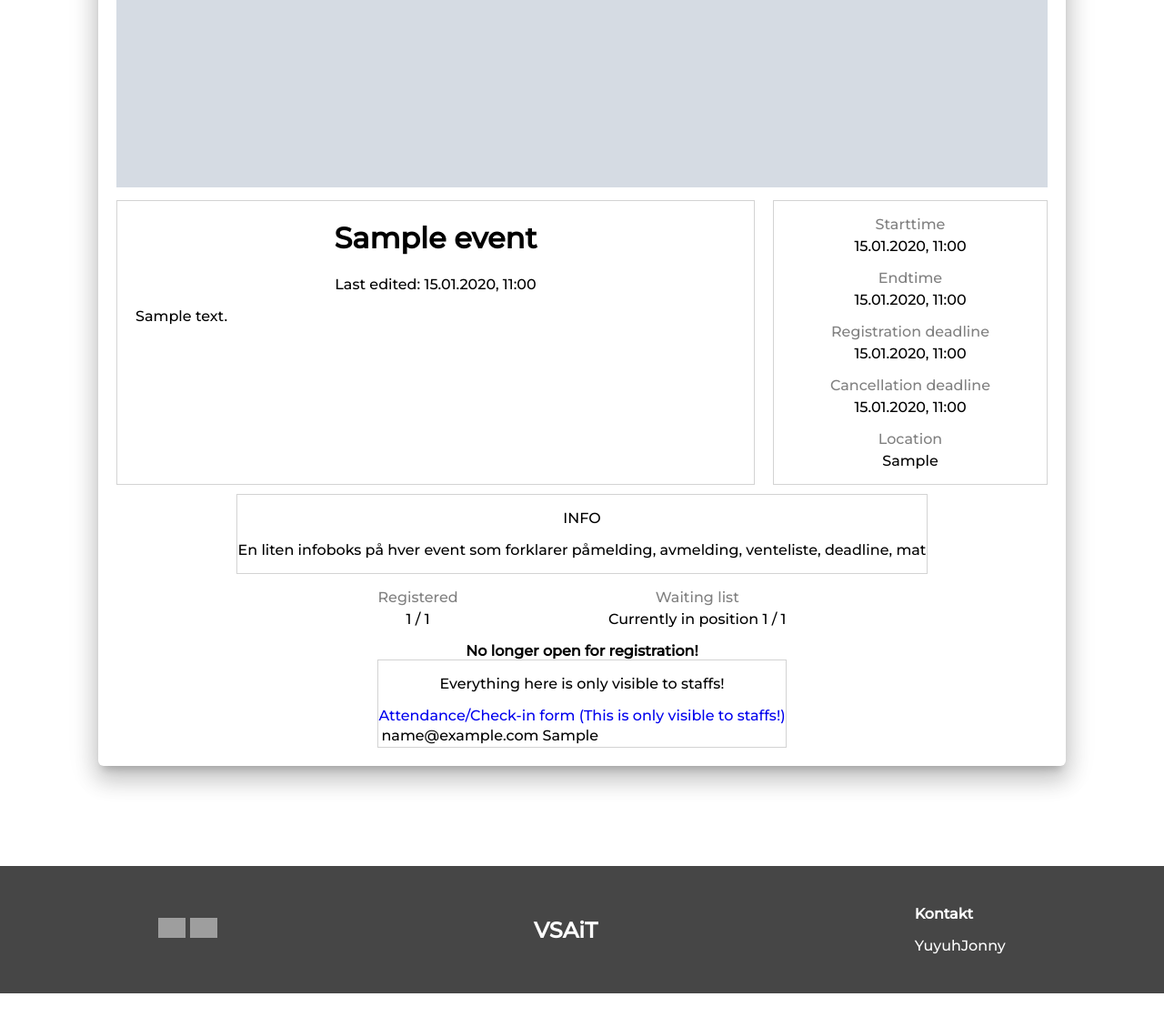
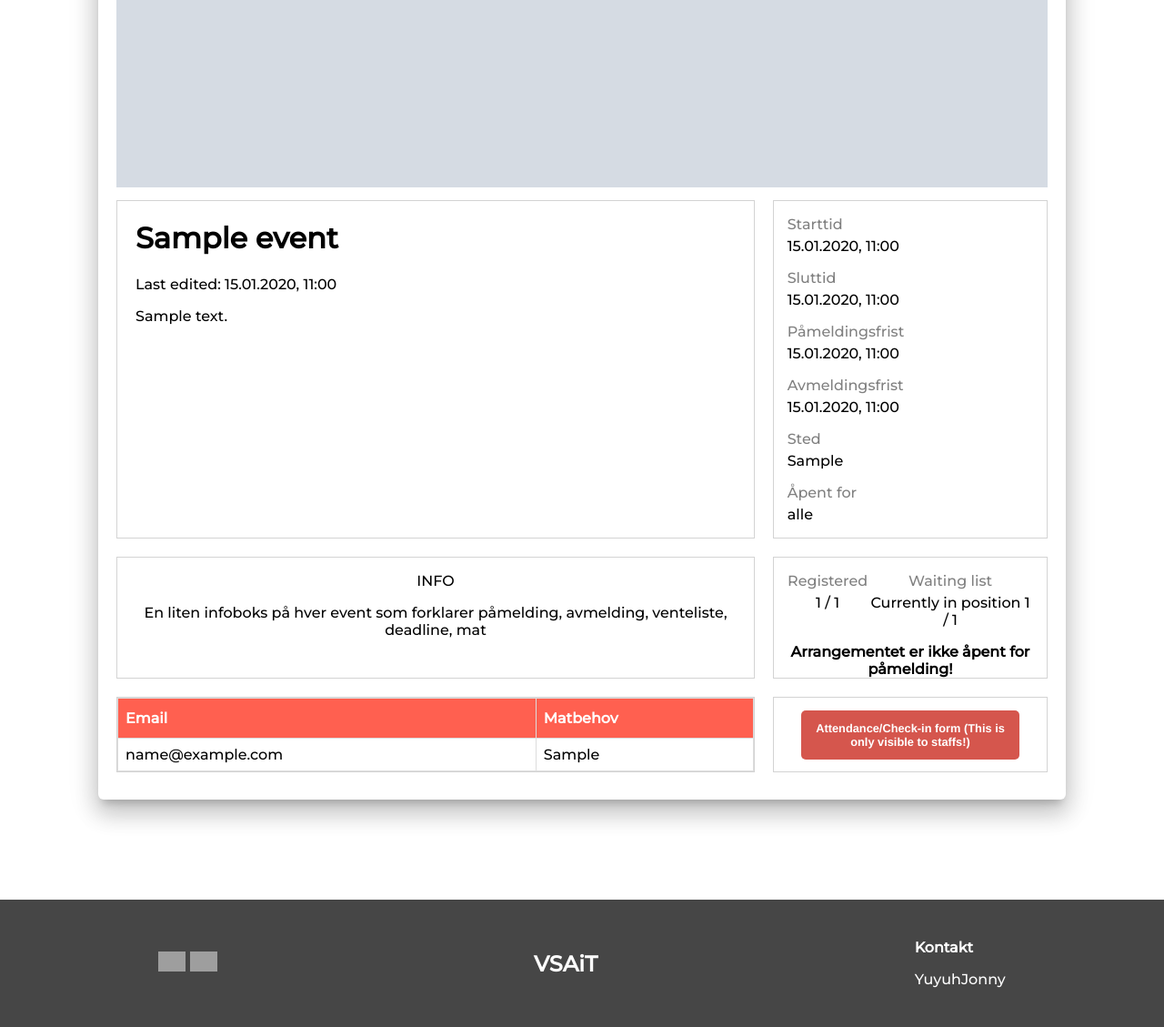
Before and after one commit to uyth/vsait-medlemsside, a Django app: page /events/1/ in a window 1280 px wide. Shown: the part 1002-2131 px from the top of the page at 91% size. Before the commit the page ends 2094 px from the top, so only its background shows below. Run offline with Django 3.2, Linux system fonts and the light colour scheme; a user stored in the database is signed in; tables that the repository leaves empty hold one stand-in row (values such as "Sample post"); grey boxes marked "Sample" are stand-in pictures; some libraries are stand-ins or nearby versions; grey boxes are pictures that could not be loaded.

Commit message:
#37 #38 #40 Worked on events page, translating, alertpopup and design revamped

```diff
--- /dev/null
+++ b/events/static/events/detail.js
@@ -0,0 +1,65 @@
+$(document).ready(() => {
+	console.log('detail.js loaded');
+	// registration form
+	const submit = $(".btn").get(0);
+	$(submit).on('click', function(e){
+		e.preventDefault();
+		const form = $($(this).parents('form').get(0));
+		const alertInfo = getInfo(this.id);
+		Swal.fire({
+			title: alertInfo.title,
+			text: alertInfo.text,
+			icon: alertInfo.icon,
+			showCancelButton: true,
+			confirmButtonColor: '#3085d6',
+			cancelButtonColor: '#d33',
+			confirmButtonText: alertInfo.confirmButtonText,
+		}).then((result) => {
+			if (result.isConfirmed) {
+				// Add event_id
+				form.append(`<input type="hidden" name="event_id" value="${this.value}"/>`);
+				Swal.fire({
+					title: alertInfo.s_title,
+					text: alertInfo.s_text,
+					icon: 'success',
+					timer: 1500,
+					showCancelButton: false,
+					showConfirmButton: false,
+				}).then(function() {
+					form.submit();
+				})
+			}
+		})
+	})
+});
+
+const getInfo = function(id) {
+	console.log(id)
+	const info = {}
+	if (id === "register") {
+		info.title = "Are you sure?";
+		info.text = "You will be registering to this event!";
+		info.icon = 'warning';
+		info.confirmButtonText = 'Yes, register me!';
+		// success
+		info.s_title = 'Registered!';
+		info.s_text = 'You have been successfully registered to this event!';
+	} else if (id === "cancel_registration") {
+		info.title = "Are you sure?";
+		info.text = "You will be cancelling your registration to this event!";
+		info.icon = 'warning';
+		info.confirmButtonText = 'Yes, cancel the registration!';
+		// success
+		info.s_title = 'Cancelled registration!';
+		info.s_text = 'You have successfully cancelled your registration to this event!';
+	} else if (id === "cancel_waiting") {
+		info.title = "Are you sure?";
+		info.text = "You will be cancelling your waiting_list position to this event!";
+		info.icon = 'warning';
+		info.confirmButtonText = 'Yes, cancel your registration!';
+		// success
+		info.s_title = 'Cancelled waiting list registration!';
+		info.s_text = 'You have successfully cancelled your waiting_list registration to this event!';
+	}
+	return info
+}
--- a/events/static/events/style.css
+++ b/events/static/events/style.css
@@ -35,10 +35,26 @@ div.flexbox > div.box2 {
 }
 div.flexbox div.info {
 	text-align: left;
+	/* padding: 0 20px; */
+}
+/* INFO */
+.flexbox.info {
+
+}
+.flexbox.info > .box1 {
 	padding: 0 20px;
+	box-sizing: border-box;
 }
+.flexbox.info > .box1 > h1,
+.flexbox.info > .box1 > p {
+	text-align: left;
+}
+
 /* OPPMØTE */
 div.oppmote {
+	text-align: left;
+	width: auto;
+	padding: 0 15px;
 }
 /* LABEL */
 p.label {
@@ -50,7 +66,11 @@ p.label + p {
 	margin-top: 5px;
 }
 /* PÅMELDING */
-div.paamelding {
+div.paamelding_info {
+	display: flex;
+	justify-content: space-around;
+	width: 90%;
+	margin: 0 auto;
 }
 div.paamelding > div.box3 {
 	display: flex;
@@ -58,3 +78,55 @@ div.paamelding > div.box3 {
 	width: 60%;
 	margin: 0 auto;
 }
+
+/* STAFF ONLY VIEW */
+.staffs {
+
+}
+.staffs > .box2 {
+	display: flex;
+	justify-content: center;
+	align-items: center;
+}
+.staffs > .box1 table {
+	border-collapse: collapse;
+	width: 100%;
+}
+
+.staffs > .box1 table td,
+.staffs > .box1 table th {
+	border: 1px solid #ddd;
+	padding: 8px;
+}
+.staffs > .box1 table th {
+	padding-top: 12px;
+	padding-bottom: 12px;
+	text-align: left;
+	background-color: #FF6050;
+	color: white;
+}
+
+/* CHECKIN */
+.checkin {
+	width: 100%;
+	border: 1px solid lightgray;
+	margin-top: 10px;
+	padding: 20px;
+	box-sizing: border-box;
+}
+.checkin > form {
+	width: 100%;
+	display: flex;
+	flex-direction: column;
+}
+.checkin > form > label {
+	text-align: left;
+	margin-bottom: 10px;
+}
+.checkin > form > input[type="submit"] {
+	width: 100%;
+}
+.checkin > form > input#email {
+	width: 100%;
+	box-sizing: border-box;
+}
--- a/events/templates/events/detail.html
+++ b/events/templates/events/detail.html
@@ -7,6 +7,10 @@
 		<link rel="stylesheet" type="text/css" href="{% static 'home/style.css' %}">
 		<link rel="stylesheet" type="text/css" href="{% static 'events/style.css' %}">
 		<link href="https://fonts.googleapis.com/css2?family=Montserrat:wght@500&display=swap" rel="stylesheet">
+		<script src="https://cdn.jsdelivr.net/npm/sweetalert2@10"></script>
+		<script type="text/javascript" src="/static/admin/js/vendor/jquery/jquery.min.js"></script>
+		<script type="text/javascript" src="{% static 'events/detail.js' %}"></script>
+
 	</head>
 	<body>
 		<div class="wrapper">
@@ -23,7 +27,7 @@
 					<div class="bilde">
 						<img src="{{ event.image.url }}" alt="event image"></img>
 					</div>
-					<div class="flexbox">
+					<div class="flexbox info">
 						<div class="box1">
 							<h1>{{ event.title }}</h1>
 							<p><span class="label">Last edited:</span> {{ event.last_edited | date:'d.m.Y, H:i'}}</p>
@@ -33,27 +37,30 @@
 						</div>
 						<div class="box2">
 							<div class="oppmote">
-								<p class="label">Starttime</p>
+								<p class="label">Starttid</p>
 								<p>{{ event.startTime | date:'d.m.Y, H:i'}}</p>
-								<p class="label">Endtime</p>
+								<p class="label">Sluttid</p>
 								<p>{{ event.endTime | date:'d.m.Y, H:i'}}</p>
-								<p class="label">Registration deadline</p>
+								<p class="label">Påmeldingsfrist</p>
 								<p>{{ event.registrationDeadline | date:'d.m.Y, H:i'}}</p>
-								<p class="label">Cancellation deadline</p>
+								<p class="label">Avmeldingsfrist</p>
 								<p>{{ event.cancellationDeadline | date:'d.m.Y, H:i'}}</p>
-								<p class="label">Location</p>
+								<p class="label">Sted</p>
 								<p>{{ event.location }}</p>
+								<p class="label">Åpent for</p>
+								<p>{{ event.event_type }}</p>
 							</div>
 						</div>
 					</div>
 					<div class="flexbox">
+						<div class="box1">
 							<div>
 								<p>INFO</p>
 								<p>En liten infoboks på hver event som forklarer påmelding, avmelding, venteliste, deadline, mat</p>
 							</div>
 						</div>
-					<div class="paamelding">
-						<div class="box3">
+						<div class="box2">
+							<div class="paamelding_info">
 								<div>
 									<p class="label">Registered</p>
 									<p>{{ event.number_of_registrations }} / {{ event.display_max_people }}</p>
@@ -65,28 +72,36 @@
 								</div>
 								{% endif %}
 							</div>
+							<div class="paamelding">
 								{% if can_register %}
 									{% if user.is_authenticated %}
 									<form action="/events/register/{{event.pk}}" method="POST">
 										{% csrf_token %}
 										{% if is_registered %}
 											{% if can_cancel %}
-										<button type="submit" name="event_id" value="{{object.id}}" class="btn inverse">Already Registered, click again to cancel.</button>
+												<button type="submit" id="cancel_registration" name="event_id" value="{{object.id}}" class="btn inverse">Påmeldt, trykk her for å avmelde.</button>
 											{% else %}
-										<strong>No longer open for cancellation!</strong>
+												<strong>Arrangementet er ikke lenger for avmelding!</strong>
 											{% endif %}
 										{% elif is_waiting %}
-									<button type="submit" name="event_id" value="{{object.id}}" class="btn inverse">In waiting list, click again to cancel.</button>
+											<button type="submit" id="cancel_waiting" name="event_id" value="{{object.id}}" class="btn inverse">I venteliste, trykk her for å avmelde.</button>
 										{% else %}
-									<button type="submit" name="event_id" value="{{object.id}}" class="btn">Click to register!</button>
+											{% if user.has_membership_boolean or user.pending_membership %}
+												<button type="submit" id="register" name="event_id" value="{{object.id}}" class="btn">Meld deg på!</button>
+											{% else %}
+												<strong>Dette arrangementet er kun åpen for medlemer</strong>
+												<p>Vennligst les om og betal for medlemskap her: <a href="/info">betalingsinfo</a></p>
+											{% endif %}
 										{% endif %}
 									  </form>
 									{% else %}
-								<a class="btn" href="{% url 'home:index' %}?next={{ request.path|urlencode }}">Log in to register this event!</a><br>
+										<a class="btn" href="{% url 'home:index' %}?next={{ request.path|urlencode }}">Du må være pålogget for å melde deg på arrangementet!</a><br>
 									{% endif %}
 								{% else %}
-							<strong>No longer open for registration!</strong>
+									<strong>Arrangementet er ikke åpent for påmelding!</strong>
 								{% endif %}
+							</div>
+						</div>
 					</div>
 					{% if messages %}
 						{% for message in messages %}
@@ -95,12 +110,14 @@
 					{% endif %}
 					{% if error_message %}<p><strong>{{ error_message }}</strong></p>{% endif %}
 					{% if user.is_staff %}
-						<div class="flexbox">
-							<div>
-								<p>Everything here is only visible to staffs!</p>
-								<a href="{{ event.secret_url }}/">Attendance/Check-in form (This is only visible to staffs!)</a>
+						<div class="flexbox staffs">
+							<div class="box1">
 								<div>
 									<table style="text-align: left;">
+										<tr>
+											<th>Email</th>
+											<th>Matbehov</th>
+										</tr>
 										{% for users in food_needs_information %}
 											<tr>
 												<td>{{ users.email }}</td>
@@ -108,6 +125,11 @@
 											</tr>
 										{% endfor %}
 									</table>
+								</div>
+							</div>
+							<div class="box2">
+								<div>
+									<a class="btn" href="{{ event.secret_url }}/">Attendance/Check-in form (This is only visible to staffs!)</a>
 								</div>
 							</div>
 						</div>
--- a/events/templates/events/index.html
+++ b/events/templates/events/index.html
@@ -29,6 +29,7 @@
 								<div class="event {{ event.is_upcoming | yesno:"upcoming,old" }}">
 									<div class="bilde">
 										<h2>{{ event.title }}</h2>
+										<h2 class="type" style="bottom: 70px">{{ event.location }}</h2>
 										<h2 class="type" style="bottom: 35px">{{ event.startTime | date:'l d.m.Y' }}</h2>
 										<h2 class="type">{% if event.event_type == 'medlem' %}Membership required{% else %}Open for all{% endif %}</h2>
 										<img src="{{ event.image.url }}"/>
--- a/events/views.py
+++ b/events/views.py
@@ -41,20 +41,24 @@ class DetailView(generic.DetailView):
 def EventRegistration(request, pk):
     event = get_object_or_404(Event, id=request.POST.get('event_id'))
     # Does nothing if event startTime has passed
+    print(event.event_type, request.user.has_membership_boolean(), request.user.pending_membership)
     if event.is_upcoming():
         # Event type is member and user is not member, then skip, else go through as normal
-        print(event.event_type, request.user.has_membership())
-        if event.event_type == "medlem" and not request.user.has_membership() and not request.user.pending_membership:
+        if event.event_type == "medlem" and not request.user.has_membership_boolean() and not request.user.pending_membership:
             messages.error(request, 'Membership is required to register this event!')
             pass
         elif event.registrations.filter(id=request.user.id).exists() and event.ontime_for_cancellation_deadline():
+            print("remove")
             event.registrations.remove(request.user) # Check if user is registered, remove if true
         elif not event.is_full() and event.ontime_for_registration_deadline():
+            print("add")
             event.registrations.add(request.user) # Check for fullness, if not full adds user to registrations
         elif event.waiting_list.filter(id=request.user.id).exists():
+            print("remove2")
             event.waiting_list.remove(request.user) # If user already in waiting list, remove
         else:
             print(event.is_full(), event.ontime_for_registration_deadline())
+            print("add2")
             event.waiting_list.add(request.user) # If user is not in waiting list nor in registration, add to waiting list
         update_waiting_list(event)
     return HttpResponseRedirect(reverse('events:detail', args=[str(pk)]))
--- a/home/templates/home/index.html
+++ b/home/templates/home/index.html
@@ -73,6 +73,7 @@
 								<div class="event">
 									<div class="bilde">
 										<h2>{{ event.title }}</h2>
+										<h2 class="type" style="bottom: 70px">{{ event.location }}</h2>
 										<h2 class="type" style="bottom: 35px">{{ event.startTime | date:'l d.m.Y' }}</h2>
 										<h2 class="type">{% if event.event_type == 'medlem' %}Membership required{% else %}Open for all{% endif %}</h2>
 										<img src="{{ event.image.url }}"/>
```
Also changed, not shown: events/templates/events/checkin.html (+1 -24 lines). Lines whose indentation alone changed are shown as unchanged.
